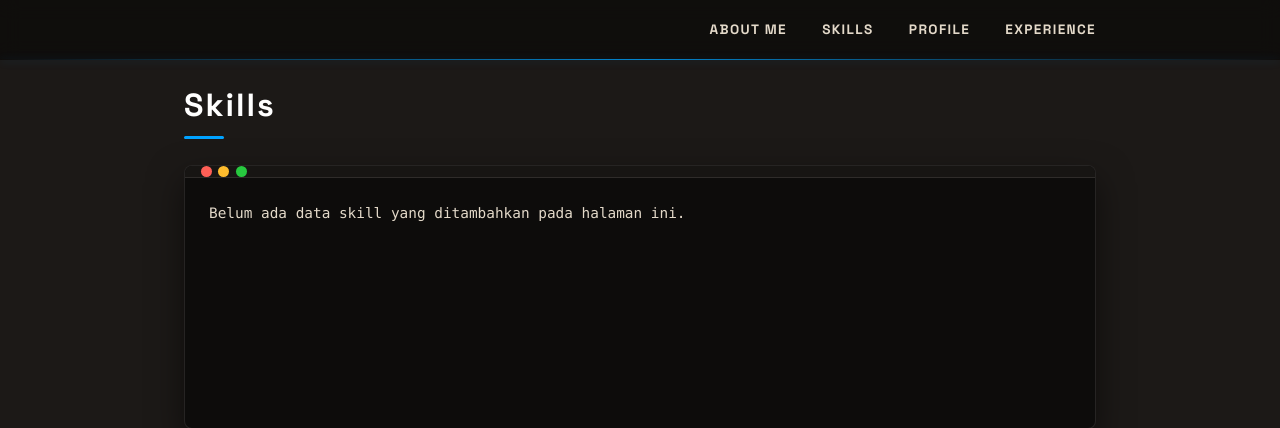
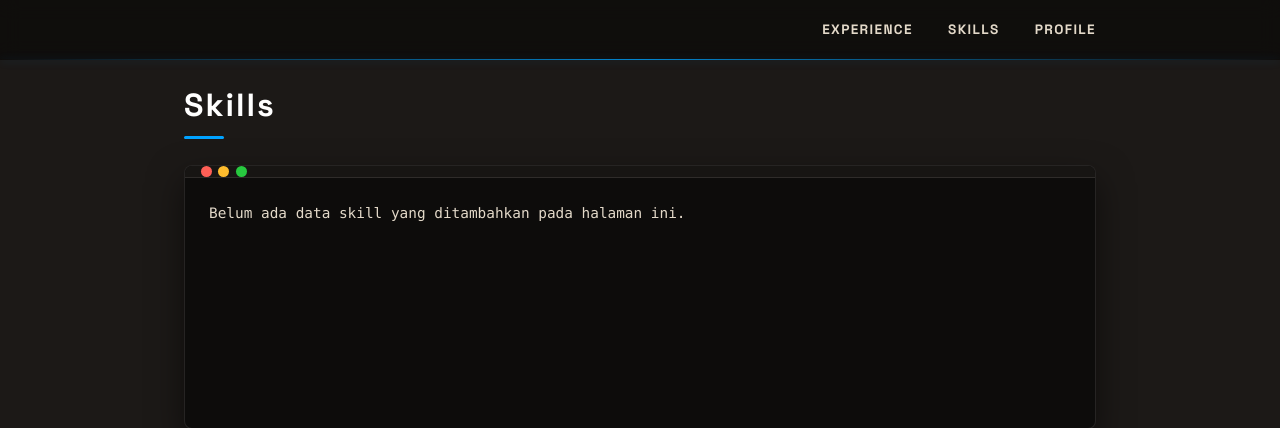
Before and after one commit to nalkq/myportofolio, a Django app: page /skills/ in a window 1280 px wide. Shown: the top 428 px of the page. Run offline with Django 5.2, Linux system fonts and the light colour scheme; data that the repository does not hold is empty.

Commit message:
refactor: reorganize header layout

```diff
--- a/templates/experience.html
+++ b/templates/experience.html
@@ -21,10 +21,9 @@
             <a href="{% url 'main:show_main' %}" class="brand"></a>
 
             <nav class="nav-menu">
-                <a href="#about-me" class="nav-link">About Me</a>
-                <a href="#skills" class="nav-link">Skills</a>
+                <a href="{% url 'main:show_experience' %}" class="nav-link">Experience</a>
+                <a href="{% url 'main:show_skills' %}" class="nav-link">Skills</a>
                 <a href="{% url 'main:show_main' %}" class="nav-link">Profile</a>
-                <a href="{% url 'main:show_experience' %}" class="nav-link">Experience</a>
             </nav>
         </div>
     </header>
--- a/templates/index.html
+++ b/templates/index.html
@@ -21,10 +21,9 @@
             <a href="{% url 'main:show_main' %}" class="brand"></a>
 
             <nav class="nav-menu">
-                <a href="#about-me" class="nav-link">About Me</a>
-                <a href="{% url 'main:show_main' %}" class="nav-link">Profile</a>
                 <a href="{% url 'main:show_experience' %}" class="nav-link">Experience</a>
                 <a href="{% url 'main:show_skills' %}" class="nav-link">Skills</a>
+                <a href="{% url 'main:show_main' %}" class="nav-link">Profile</a>
             </nav>
         </div>
     </header>
--- a/templates/skills.html
+++ b/templates/skills.html
@@ -21,10 +21,9 @@
             <a href="{% url 'main:show_main' %}" class="brand"></a>
 
             <nav class="nav-menu">
-                <a href="#about-me" class="nav-link">About Me</a>
-                <a href="#skills" class="nav-link">Skills</a>
+                <a href="{% url 'main:show_experience' %}" class="nav-link">Experience</a>
+                <a href="{% url 'main:show_skills' %}" class="nav-link">Skills</a>
                 <a href="{% url 'main:show_main' %}" class="nav-link">Profile</a>
-                <a href="{% url 'main:show_experience' %}" class="nav-link">Experience</a>
             </nav>
         </div>
     </header>
```
